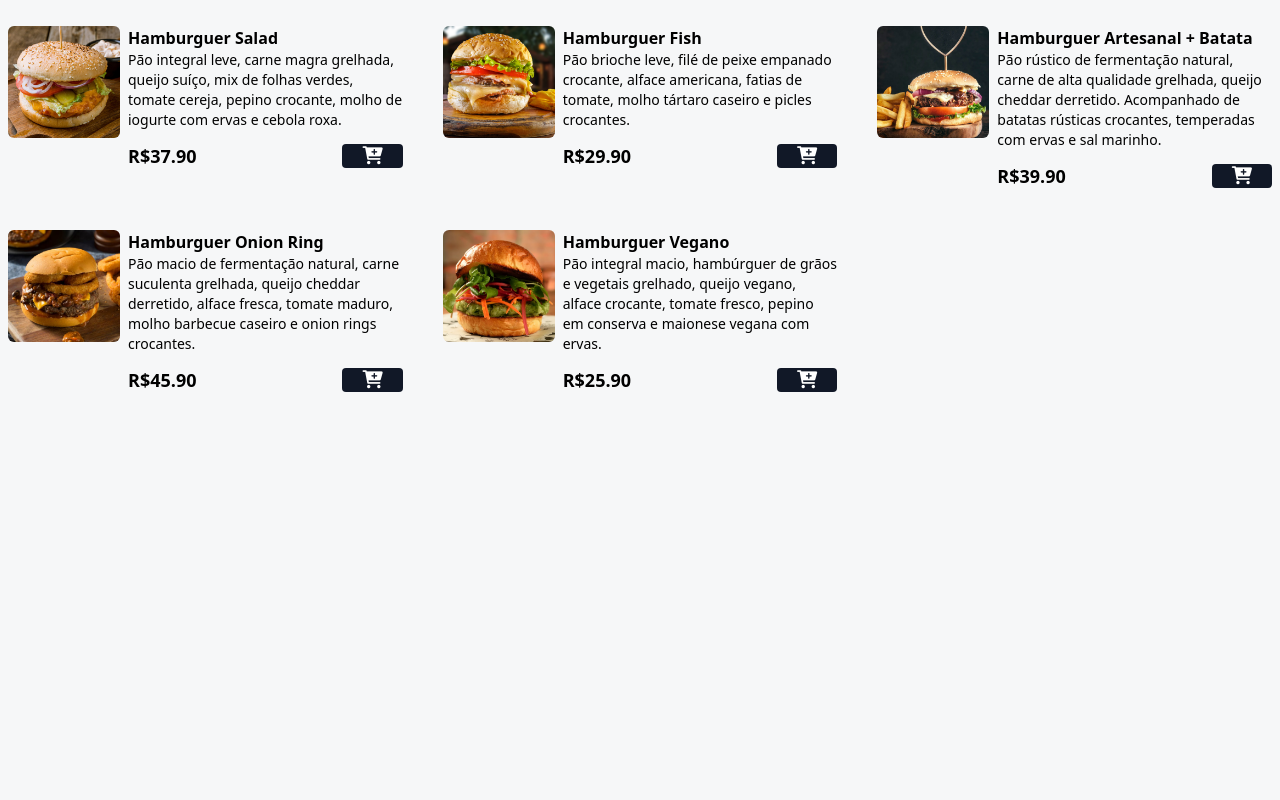
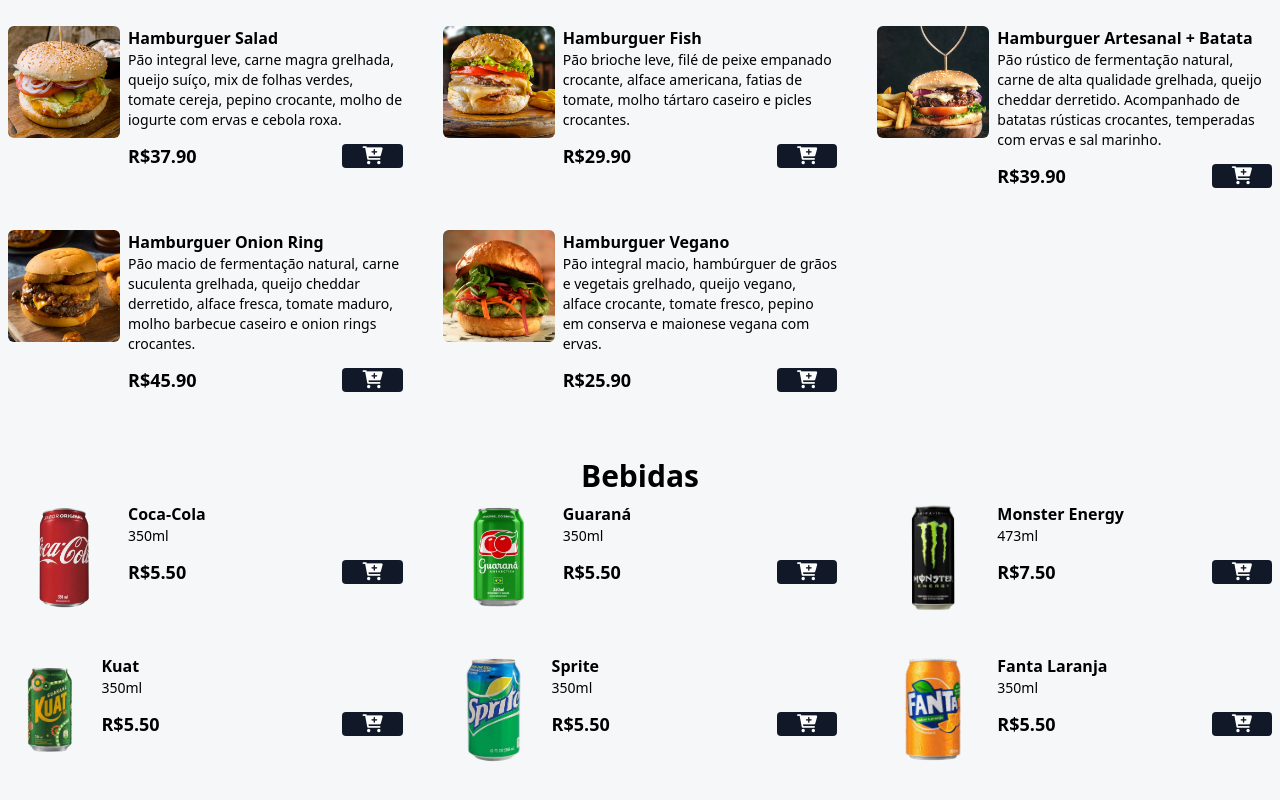
Before and after one commit to MarcosAdrianoGuedes/Soft_Burguer, a website: page index.html in a window 1280 px wide. Shown: the part 726-1526 px from the top of the page. Before the commit the page ends 1184 px from the top, so only its background shows below. Drawn offline with Linux system fonts and the light colour scheme.

Commit message:
Criação da área de bebidas do menu

```diff
--- a/index.html
+++ b/index.html
@@ -176,6 +176,105 @@
 
         </main>
 
+        <div class="mx-auto mx-w-7xl px-2 my-2">
+            <h2 class="font-bold text-3xl text-center">Bebidas</h2>
+        </div>
+
+        <div class="grid grid-cols-1 md:grid-cols-2 lg:grid-cols-3 gap-7 md:gap-10 mx-auto max-w-7xl px-2 mb-16"
+            id="menu">
+            <div class="flex gap-2 w-full">
+                <img src="./assets/refri-1.png" alt="Coca-Cola 350ml"
+                    class="w-28 h-28 rounded-md hover:scale-110 hover:-rotate-2 duration-300">
+
+                <div class="w-full">
+                    <p class="font-bold">Coca-Cola</p>
+                    <p class="text-sm">350ml</p>
+                    <div class="flex items-center gap-2 justify-between mt-3">
+                        <p class="font-bold text-lg">R$5.50</p>
+                        <button class="bg-gray-900 px-5 rounded add-to-cart-btn" data-name="Coca lata"
+                            data-price="5.50"> <i class="fa fa-cart-plus text-lg text-white"></i> </button>
+                    </div>
+                </div>
+            </div>
+
+            <div class="flex gap-2 w-full">
+                <img src="./assets/refri-2.png" alt="Guaraná 350ml"
+                    class="w-28 h-28 rounded-md hover:scale-110 hover:-rotate-2 duration-300">
+
+                <div class="w-full">
+                    <p class="font-bold">Guaraná</p>
+                    <p class="text-sm">350ml</p>
+                    <div class="flex items-center gap-2 justify-between mt-3">
+                        <p class="font-bold text-lg">R$5.50</p>
+                        <button class="bg-gray-900 px-5 rounded add-to-cart-btn" data-name="Guaraná lata"
+                            data-price="5.50"> <i class="fa fa-cart-plus text-lg text-white"></i> </button>
+                    </div>
+                </div>
+            </div>
+
+            <div class="flex gap-2 w-full">
+                <img src="./assets/refri-3.png" alt="Monster Energy"
+                    class="w-28 h-28 rounded-md hover:scale-110 hover:-rotate-2 duration-300">
+
+                <div class="w-full">
+                    <p class="font-bold">Monster Energy</p>
+                    <p class="text-sm">473ml</p>
+                    <div class="flex items-center gap-2 justify-between mt-3">
+                        <p class="font-bold text-lg">R$7.50</p>
+                        <button class="bg-gray-900 px-5 rounded add-to-cart-btn" data-name="Monster Energy"
+                            data-price="7.50"> <i class="fa fa-cart-plus text-lg text-white"></i> </button>
+                    </div>
+                </div>
+            </div>
+
+            <div class="flex gap-2 w-full">
+                <img src="./assets/refri-4.png" alt="Kuat"
+                    class="w-28 h-28 rounded-md hover:scale-110 hover:-rotate-2 duration-300">
+
+                <div class="w-full">
+                    <p class="font-bold">Kuat</p>
+                    <p class="text-sm">350ml</p>
+                    <div class="flex items-center gap-2 justify-between mt-3">
+                        <p class="font-bold text-lg">R$5.50</p>
+                        <button class="bg-gray-900 px-5 rounded add-to-cart-btn" data-name="Kuat" data-price="5.50"> <i
+                                class="fa fa-cart-plus text-lg text-white"></i> </button>
+                    </div>
+                </div>
+            </div>
+
+            <div class="flex gap-2 w-full">
+                <img src="./assets/refri-5.png" alt="Sprite"
+                    class="w-28 h-28 rounded-md hover:scale-110 hover:-rotate-2 duration-300">
+
+                <div class="w-full">
+                    <p class="font-bold">Sprite</p>
+                    <p class="text-sm">350ml</p>
+                    <div class="flex items-center gap-2 justify-between mt-3">
+                        <p class="font-bold text-lg">R$5.50</p>
+                        <button class="bg-gray-900 px-5 rounded add-to-cart-btn" data-name="Sprite" data-price="5.50">
+                            <i class="fa fa-cart-plus text-lg text-white"></i> </button>
+                    </div>
+                </div>
+            </div>
+
+            <div class="flex gap-2 w-full">
+                <img src="./assets/refri-6.png" alt="Fanta Laranja"
+                    class="w-28 h-28 rounded-md hover:scale-110 hover:-rotate-2 duration-300">
+
+                <div class="w-full">
+                    <p class="font-bold">Fanta Laranja</p>
+                    <p class="text-sm">350ml</p>
+                    <div class="flex items-center gap-2 justify-between mt-3">
+                        <p class="font-bold text-lg">R$5.50</p>
+                        <button class="bg-gray-900 px-5 rounded add-to-cart-btn" data-name="Fanta Laranja"
+                            data-price="5.50"> <i class="fa fa-cart-plus text-lg text-white"></i> </button>
+                    </div>
+                </div>
+            </div>
+        </div>
+
+    </div>
+
 </body>
 
 </html>
```
Also changed, not shown: style/output.css.
